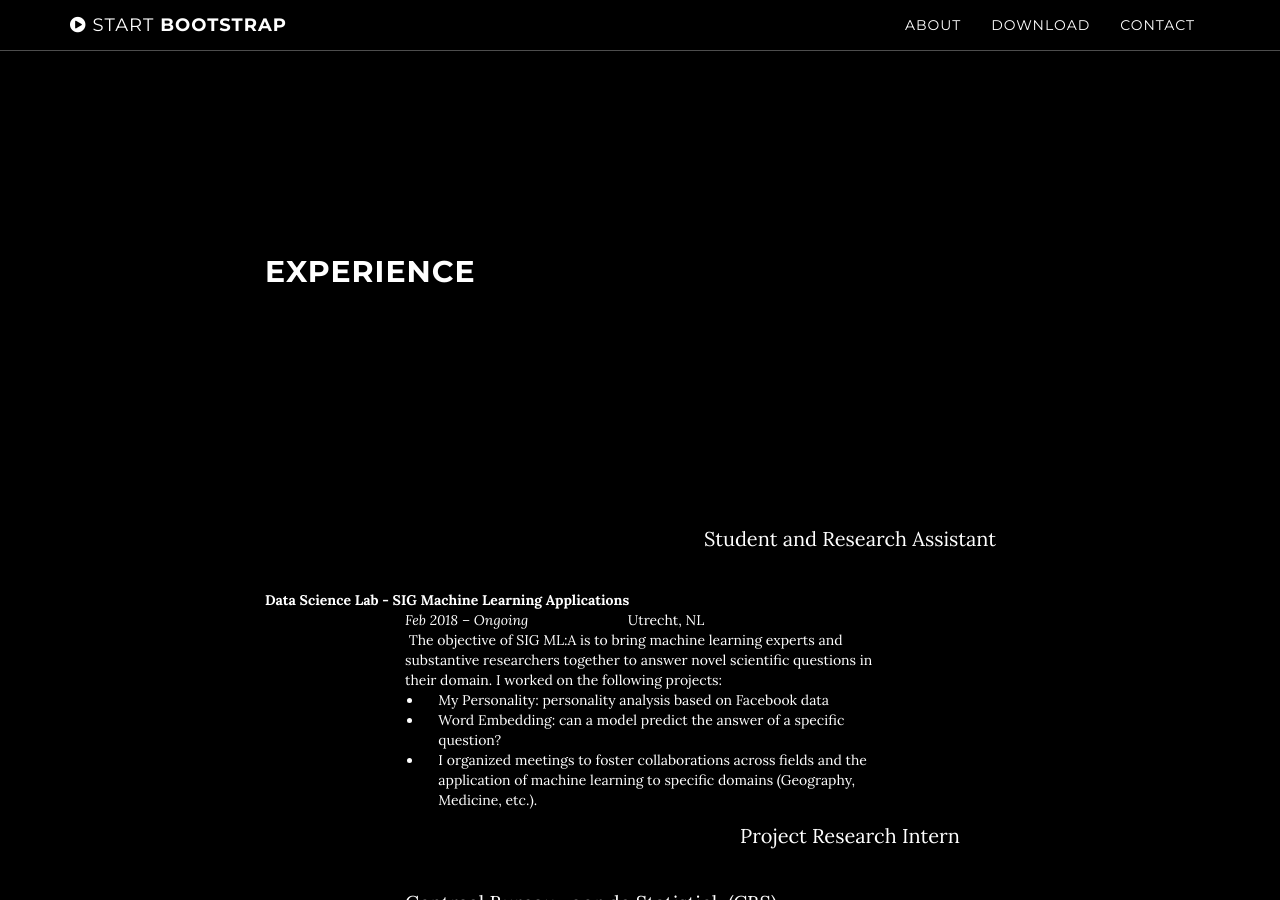
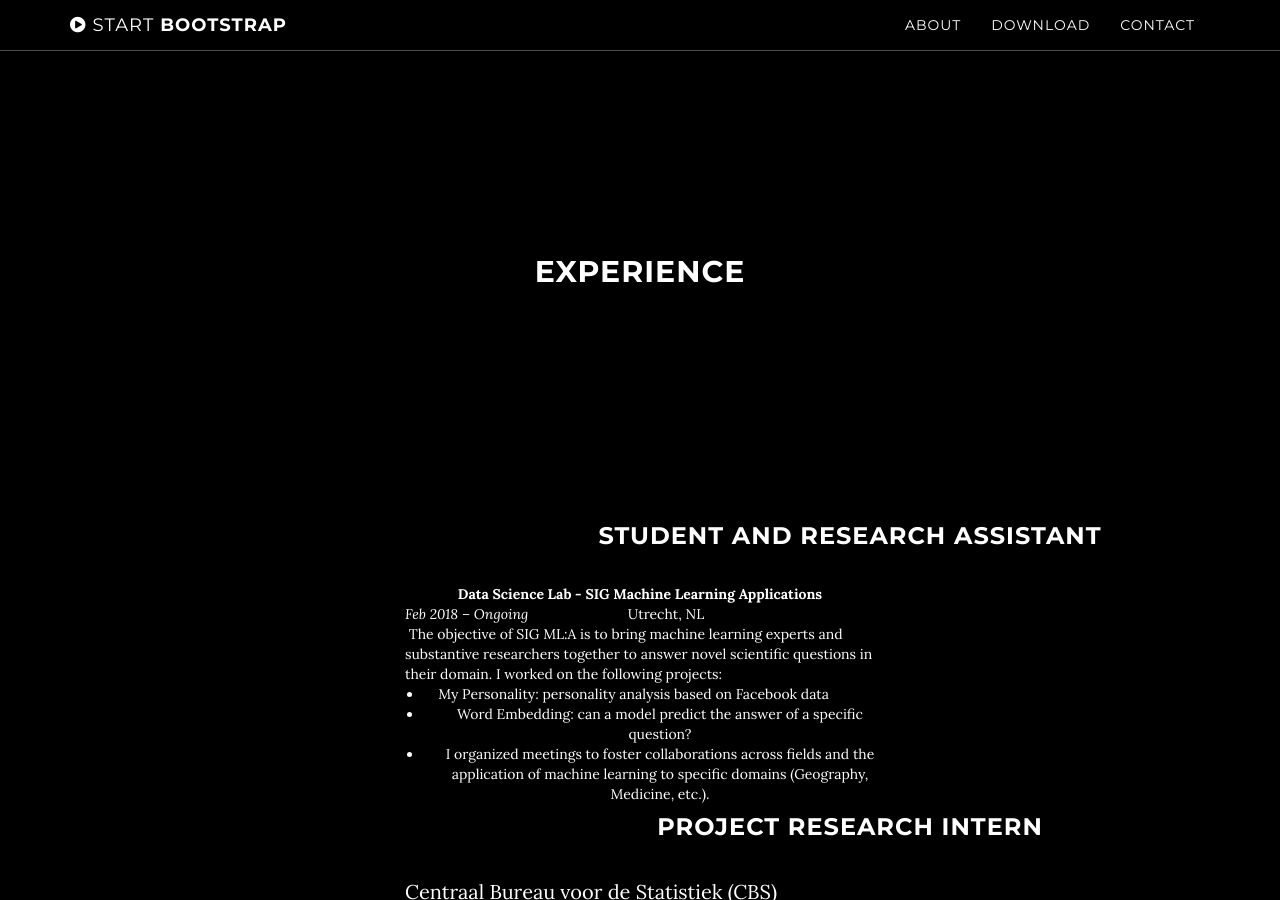
Before and after one commit to AgneseG/AgneseG.github.io, a Jekyll site: the page built from index.html, in a window 1280 px wide and 900 px high, scrolled down 845 px. Built offline with Jekyll 4.4.1, drawn with Linux system fonts in a browser that asks for light colours.

Commit message:
Update about.html

```diff
--- a/_includes/about.html
+++ b/_includes/about.html
@@ -1,13 +1,10 @@
     <!-- About Section -->
-    <section id="about" class="container content-section text-align: left">
+    <section id="about" class="container content-section text-center">
         <div class="row">
             <div class="col-lg-8 col-lg-offset-2">
                 <h2>Experience</h2>
 
-
-
-
-<p class="container content-section text-center">Student and Research Assistant</p>
+<h3 class="container content-section text-center">Student and Research Assistant</h3>
 <strong>Data Science Lab - SIG Machine Learning Applications</strong>
 <div class="col-lg-8 col-lg-offset-2" style="text-align: left;"><em>Feb 2018 &ndash; Ongoing &nbsp;</em> &nbsp; &nbsp; &nbsp; &nbsp; &nbsp; &nbsp; &nbsp; &nbsp; &nbsp; &nbsp; &nbsp; &nbsp; Utrecht, NL</div>
 <div class="col-lg-8 col-lg-offset-2" style="text-align: left;">&nbsp;The objective of SIG ML:A is to bring machine learning experts and substantive researchers together to answer novel scientific questions in their domain. I worked on the following projects:</div>
@@ -18,14 +15,14 @@
 </ul>
 
 
-<p class="container content-section text-center">Project Research Intern</p>
+<h3 class="container content-section text-center">Project Research Intern</h3>
 <p class="col-lg-8 col-lg-offset-2" style="text-align: left;">Centraal Bureau voor de Statistiek (CBS)</p>
 <div class="col-lg-8 col-lg-offset-2" style="text-align: left;"><em>Sept 2018 &ndash; Ongoing &nbsp;</em> &nbsp; &nbsp; &nbsp; &nbsp; &nbsp; &nbsp; &nbsp; &nbsp; &nbsp; &nbsp; &nbsp; &nbsp; Den Hague, NL</div>
 <div class="col-lg-8 col-lg-offset-2" style="text-align: left;">Researching a Ratio Imputation method for a more efficient and precise imputation of business missing data, using classical and machine learn- ing techniques.</div>
 
 
 <p class="container content-section text-center">Project Traineeship</p>
-<p class="col-lg-8 col-lg-offset-2" style="text-align: left;">Next Empire</p>
+<h3 class="col-lg-8 col-lg-offset-2" style="text-align: left;">Next Empire</h3>
 <div class="col-lg-8 col-lg-offset-2" style="text-align: left;"><em>Sept 2018 &ndash; Nov 2018</em> &nbsp; &nbsp; &nbsp; &nbsp; &nbsp; &nbsp; &nbsp; &nbsp; &nbsp; &nbsp; &nbsp; &nbsp; &nbsp; &nbsp; &nbsp; Amsterdam, NL</div>
 <div class="col-lg-8 col-lg-offset-2" style="text-align: left;">Next Empire <a href="http://nextempire.net">(http://nextempire.net)</a>&nbsp;is a digital product studio with many clients in the music business. For my audio segmentation project I&rsquo;ve built from scratch an audio files classification model which seg- mented radiostreams into the individual songs and the speech or com- mercials in between. I used:</div>
 <ul>
```
